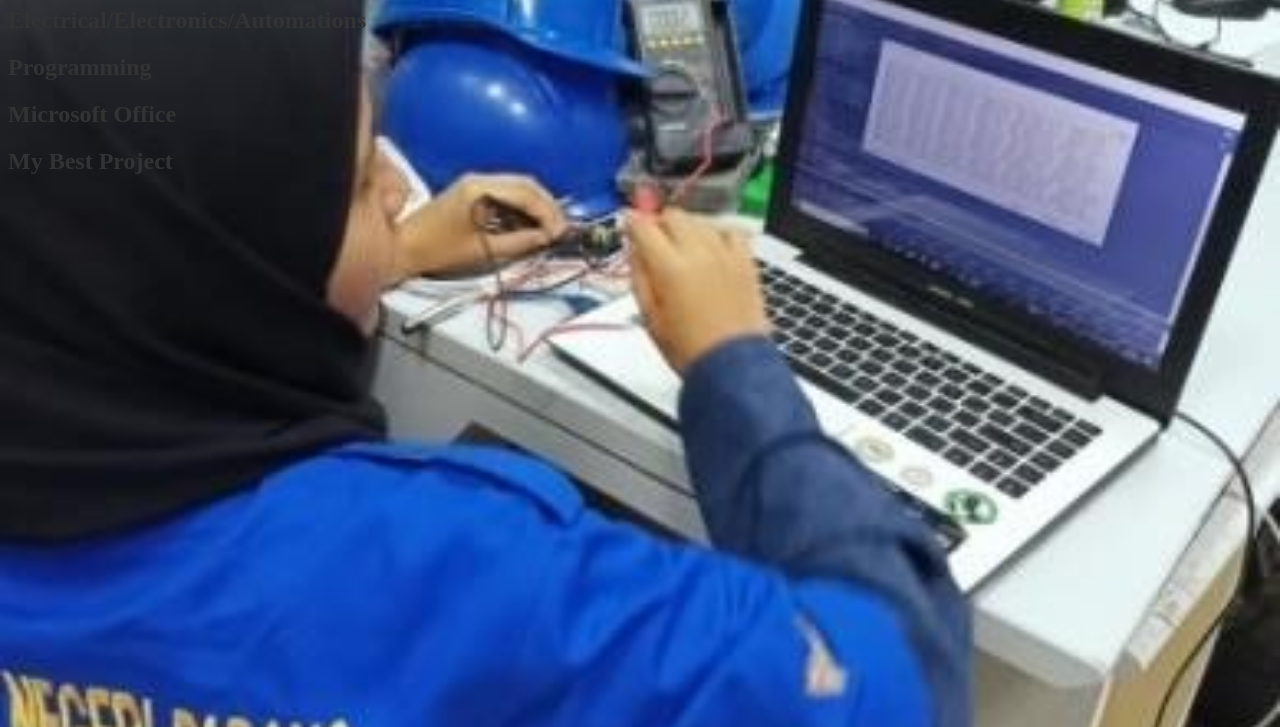
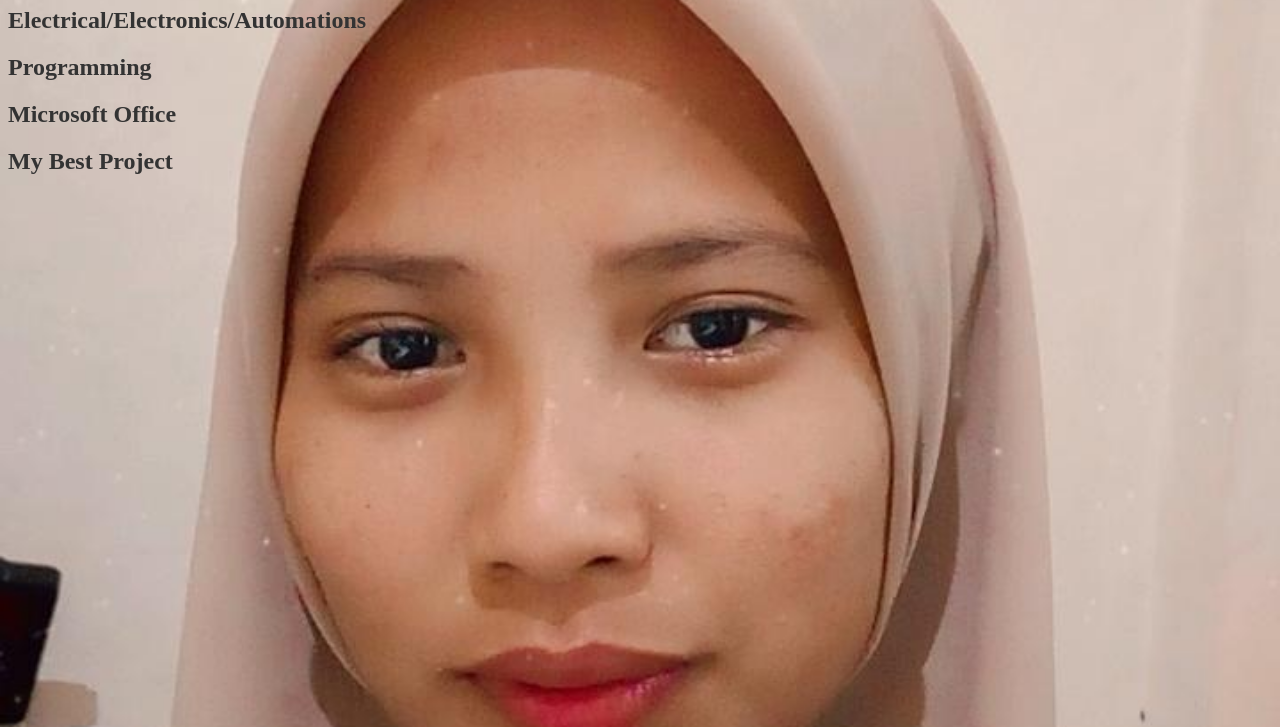
Before and after one commit to tisaanggraini999/My-Portofolio, a plain HTML site: page index.html in a window 1280 px wide. Shown: the part 73-800 px from the top of the page. Drawn offline with Linux system fonts and the light colour scheme.

Commit message:
Update style.css

```diff
--- a/style.css
+++ b/style.css
@@ -1,6 +1,6 @@
  /* Menambahkan gambar background langsung di CSS */
  body {
-    background-image: url('images/image1.jpg'); /* Ganti dengan lokasi gambar background Anda */
+    background-image: url('images/image.jpg'); /* Ganti dengan lokasi gambar background Anda */
     background-size: cover; /* Menyesuaikan ukuran gambar dengan ukuran layar */
     background-position: center; /* Memastikan gambar berada di tengah */
     background-attachment: fixed; /* Gambar tetap saat scrolling */
```
